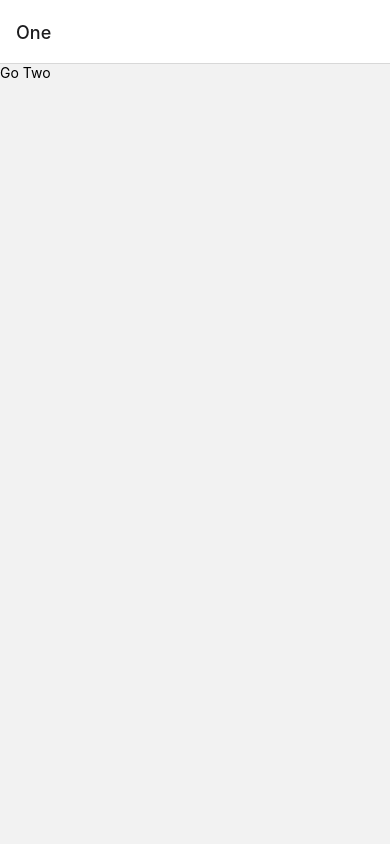
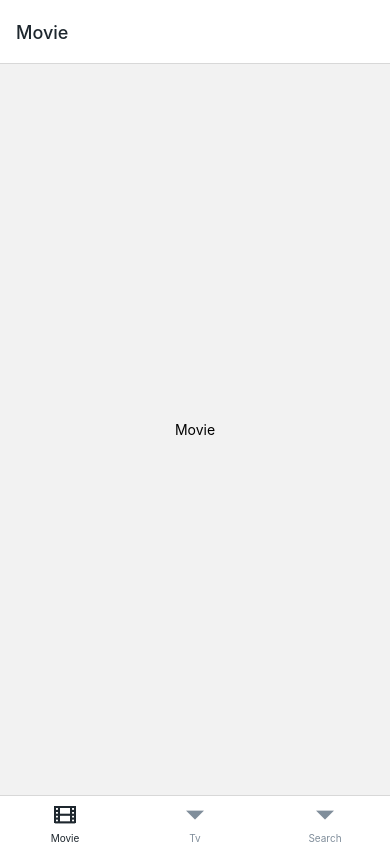
Before and after one commit to Heniinmay/-ReactNative-studyMaster-, a React Native app: screen /Movie in a window 390 px wide. Before the commit this address had no page. Built offline with nearby package versions, Linux system fonts and the light colour scheme.

Commit message:
2.13 recap

```diff
--- a/App.js
+++ b/App.js
@@ -7,6 +7,7 @@ import {
 import AppLoading from "expo-app-loading";
 import * as Font from "expo-font";
 import React, { useState } from "react";
+import RootNav from "./navigation/Root";
 import Stack from "./navigation/Stack";
 import Tabs from "./navigation/Tabs";
 
@@ -39,7 +40,7 @@ export default function App() {
   return (
     <NavigationContainer>
       {/* <Tabs /> */}
-      <Stack />
+      <RootNav />
     </NavigationContainer>
   );
 }
--- /dev/null
+++ b/navigation/Root.js
@@ -0,0 +1,15 @@
+import react from "react";
+import { createNativeStackNavigator } from "@react-navigation/native-stack";
+import Tabs from "./Tabs";
+import Stack from "./Stack";
+
+const Nav = createNativeStackNavigator();
+
+const RootNav = () => (
+  <Nav.Navigator screenOptions={{ headerShown: false }}>
+    <Nav.Screen name="Tabs" component={Tabs} />
+    <Nav.Screen name="Stack" component={Stack} />
+  </Nav.Navigator>
+);
+
+export default RootNav;
--- a/navigation/Tabs.js
+++ b/navigation/Tabs.js
@@ -5,6 +5,7 @@ import Movie from "../screens/Movie";
 import Search from "../screens/Search";
 import Tv from "../screens/Tv";
 import { Ionicons } from "@expo/vector-icons";
+import Stack from "./Stack";
 
 const Tab = createBottomTabNavigator();
 
@@ -35,13 +36,9 @@ const Tabs = () => {
         name="Movie"
         component={Movie}
         options={{
+          // headerShown: false, // 중첩 헤더 제거
           tabBarIcon: ({ color, size }) => (
             <Ionicons name={"film-outline"} color={color} size={size} />
-          ),
-          headerRight: () => (
-            <View>
-              <Text>M</Text>
-            </View>
           ),
         }}
       />
--- a/screens/Movie.js
+++ b/screens/Movie.js
@@ -1,10 +1,13 @@
 import react from "react";
-import { View, Text } from "react-native";
+import { TouchableOpacity, Text } from "react-native";
 
-const Movie = () => (
-  <View style={{ flex: 1, justifyContent: "center", alignItems: "center" }}>
+const Movie = ({ navigation: { navigate, goBack } }) => (
+  <TouchableOpacity
+    onPress={() => navigate("Stack", { screen: "Three" })} // 옮기고자 하는 navi를 적고 이동할 스크린을 적는다 (네비게이션 > scsreen )
+    style={{ flex: 1, justifyContent: "center", alignItems: "center" }}
+  >
     <Text>Movie</Text>
-  </View>
+  </TouchableOpacity>
 );
 
 export default Movie;
```
